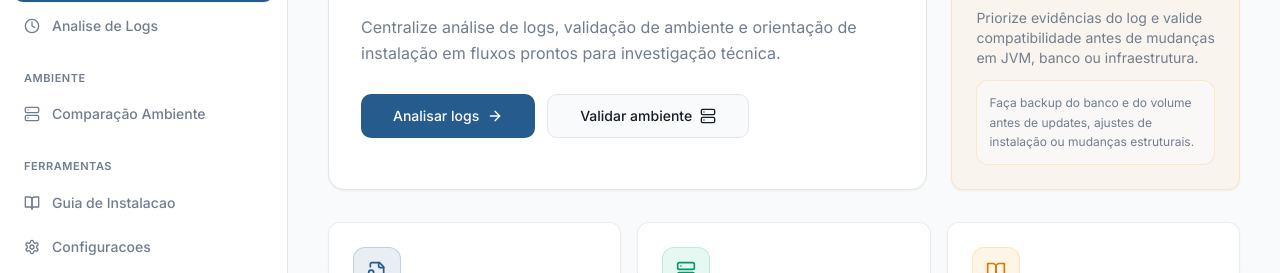
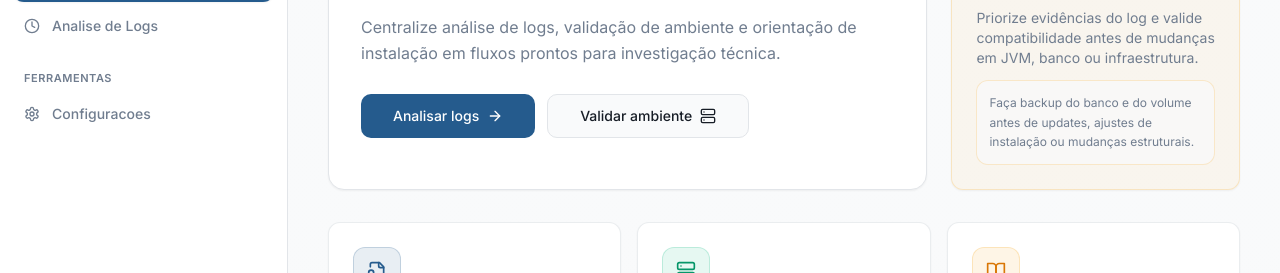
Before and after one commit to Brunoeising/InsightLog-fluig, a Next.js app: page / in a window 1280 px wide. Shown: the part 147-420 px from the top of the page. Built offline with nearby package versions, Linux system fonts and the light colour scheme; no server answers.

Commit message:
removide sidebar

```diff
--- a/components/app-shell.tsx
+++ b/components/app-shell.tsx
@@ -45,16 +45,16 @@ const NAV_GROUPS = [
       { href: '/history', label: 'Analise de Logs', icon: Clock, matchPrefix: '/analysis' },
     ],
   },
-  {
-    label: 'Ambiente',
-    items: [
-      { href: '/environment/history', label: 'Comparação Ambiente', icon: Server },
-    ],
-  },
+  // {
+  //   label: 'Ambiente',
+  //   items: [
+  //     { href: '/environment/history', label: 'Comparação Ambiente', icon: Server },
+  //   ],
+  // },
   {
     label: 'Ferramentas',
     items: [
-      { href: '/installation', label: 'Guia de Instalacao', icon: BookOpen },
+      // { href: '/installation', label: 'Guia de Instalacao', icon: BookOpen },
       { href: '/settings', label: 'Configuracoes', icon: Settings },
     ],
   },
```
